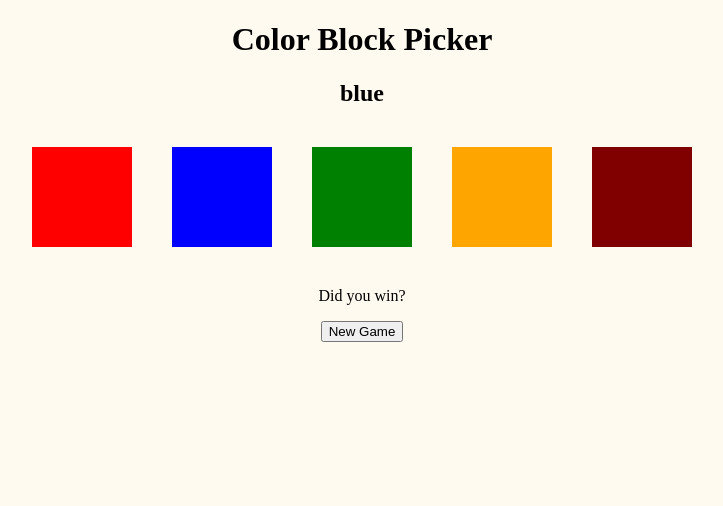
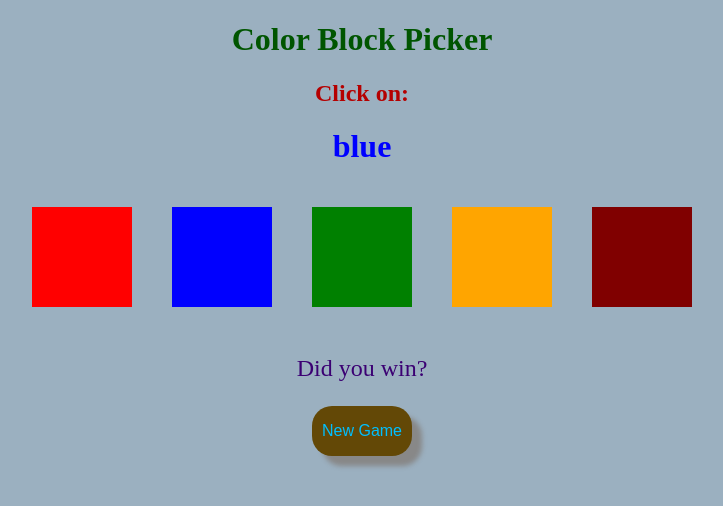
Before and after one commit to adwhitaker/color_block_picker, a plain HTML site: page index.html in a window 1280 px wide. Shown: the whole page, without its empty margins (278-1001 px from the left). Drawn offline with Linux system fonts and the light colour scheme.

Commit message:
add same color to color to be clicked

```diff
--- a/app.js
+++ b/app.js
@@ -37,7 +37,9 @@ $(document).ready(function () {
 
   function randomColor() {
     randomNum = randomNumber(1, howManyColors);
-    $('#color').text(arrayOfColors[randomNum - 1]);
+    var color = arrayOfColors[randomNum - 1];
+    $('#color').text(color);
+    $('#color').css('color', color);
     getRandomColor = arrayOfColors[randomNum - 1]
     console.log('arrayOfColors', getRandomColor);
   }
@@ -61,7 +63,7 @@ $(document).ready(function () {
     if ( $clickedBox.is('#' + getRandomColor) ) {
       $(this).css('background-color', 'pink');
       $(this).css('border','limegreen solid 2px');
-      success = 'Congrats!!! Play Again!';
+      success = 'Congrats!!! Click New Game';
       $('#answer').text(success);
 // 2 second delay once the square is clicked
       delayedSuccess()
@@ -77,6 +79,7 @@ $(document).ready(function () {
     } else {
       success = 'Failure. Try Again.'
       $('#answer').text(success);
+      $(this).fadeOut('slow');
     }
   })
 
--- a/index.html
+++ b/index.html
@@ -10,7 +10,8 @@
   <body>
     <main>
       <h1>Color Block Picker</h1>
-      <h2><span id='color'></span></h2>
+      <h2>Click on:</h2>
+      <h1><span id='color'></span></h1>
       <div class='boxes'></div>
       <p><span id='answer'>Did you win?</span></p>
       <button class='reset_button'>New Game</button>
--- a/styles.css
+++ b/styles.css
@@ -1,7 +1,18 @@
 body {
   margin: 0 auto;
   text-align: center;
-  background-color: floralwhite;
+  background-color: #9bb0c0;
+}
+h1 {
+  color: #005500;
+}
+h2 {
+  color: #b50000;
+}
+p {
+  clear: both;
+  color: #3b0073;
+  font-size: 1.5em;
 }
 div {
   display: inline-block;;
@@ -36,7 +47,13 @@ div {
 .pink {
   background-color: pink;
 }
-
-p {
-  clear:both;
+button {
+  background-color: #634806;
+  color: #00bfff;
+  width: 100px;
+  height: 50px;
+  border: none;
+  border-radius: 20px;
+  font-size: 1em;
+  box-shadow: 10px 10px 5px #888888;
 }
```
